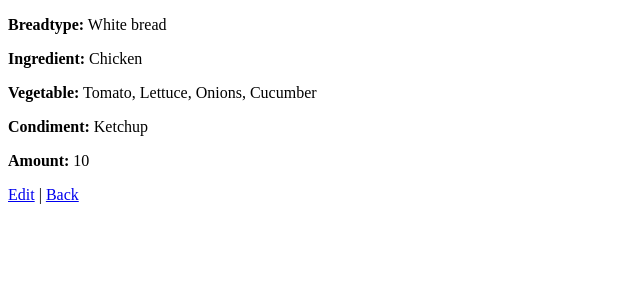
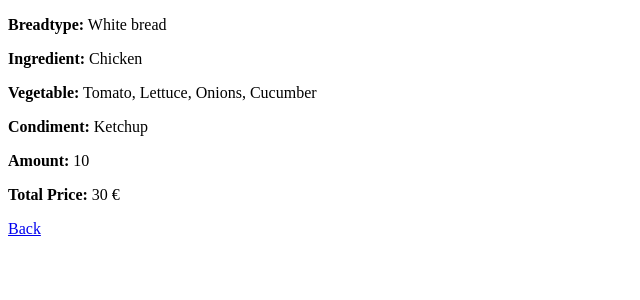
Before and after one commit to ikhsanhabibi/hoagieshop, a Rails app: page /orders/10 in a window 1280 px wide. Shown: the top 300 px of the page, without its empty margins (0-640 px from the left). Run offline with Rails 7, Linux system fonts and the light colour scheme; data comes from the database, SQL or seed files in the repository; both versions use the stored data as it was after the commit; some libraries are stand-ins or nearby versions.

Commit message:
show the total price

```diff
--- a/app/controllers/orders_controller.rb
+++ b/app/controllers/orders_controller.rb
@@ -61,6 +61,7 @@ class OrdersController < ApplicationController
     end
   end
 
+
   private
     # Use callbacks to share common setup or constraints between actions.
     def set_order
--- a/app/models/order.rb
+++ b/app/models/order.rb
@@ -3,4 +3,5 @@ class Order < ApplicationRecord
   before_save do
     self.vegetable.gsub!(/[\[\]\"]/, "") if attribute_present?("vegetable")
   end
+
 end
--- a/app/views/home/index.html.erb
+++ b/app/views/home/index.html.erb
@@ -1,7 +1,7 @@
 <h1>Welcome to Hoagieshop</h1>
 
 <% if current_user %>
-  <%= link_to 'Ingredients', products_path %>
+  <%= link_to 'Products', products_path %>
 
   <%= link_to 'Make an order',new_order_path %>
 
@@ -12,7 +12,7 @@
 
 
 <% else %>
-  <%= link_to 'Ingredients', products_path %>
+  <%= link_to 'Products', products_path %>
 
   <%= link_to 'Sign up', new_user_registration_path %>
 
--- a/app/views/orders/_form.html.erb
+++ b/app/views/orders/_form.html.erb
@@ -48,6 +48,7 @@
     <%= form.number_field :amount %>
   </div>
 
+
   <div class="actions">
     <%= form.submit %>
   </div>
--- a/app/views/orders/index.html.erb
+++ b/app/views/orders/index.html.erb
@@ -24,6 +24,8 @@
         <td><%= order.amount %></td>
         <td><%= link_to 'Show', order %></td>
         <td><%= link_to 'Edit', edit_order_path(order) %></td>
+<!--        <td><%#= link_to 'Destroy', order, method: :delete, data: { confirm: 'Are you sure?' } %></td>-->
+
       </tr>
     <% end %>
   </tbody>
--- a/app/views/orders/show.html.erb
+++ b/app/views/orders/show.html.erb
@@ -25,5 +25,11 @@
   <%= @order.amount %>
 </p>
 
-<%= link_to 'Edit', edit_order_path(@order) %> |
+<p>
+  <strong>Total Price:</strong>
+  <%= @order.price = @order.amount*3  %>  €
+</p>
+
+
+<!--<%#= link_to 'Edit', edit_order_path(@order) %> |-->
 <%= link_to 'Back', orders_path %>
```
Also changed, not shown: db/development.sqlite3, 1 other file.
